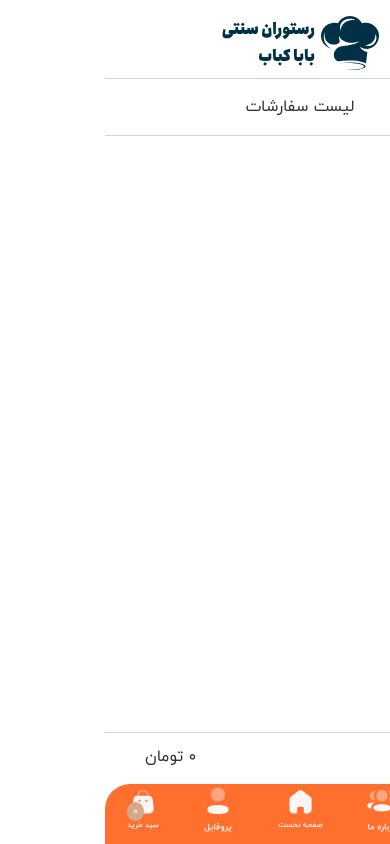
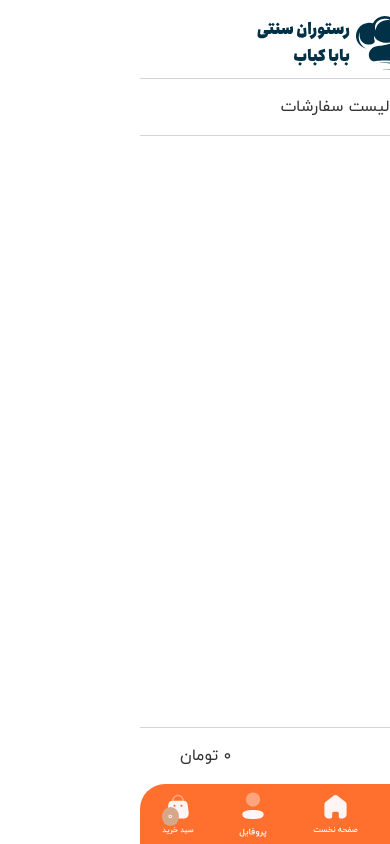
Before and after one commit to rznegrr/geshniiz-project, a Next.js app: page /shop-page in a window 390 px wide. Built offline with nearby package versions, Linux system fonts and the light colour scheme.

Commit message:
fixed some bug

```diff
--- a/pages/shop-page/index.js
+++ b/pages/shop-page/index.js
@@ -10,7 +10,7 @@ const ShopPage = () => {
         <div>
             <HeadTitle title='سبد خرید'/>
             <Header />
-            <Shop mainDiv="text-center relative" totalAmountDiv="absolute right-0 left-0 z-10 py-3 bg-white border-t border-solid border-gray-300"/>
+            <Shop mainDiv="text-center" totalAmountDiv="py-4 bg-white border-t border-solid border-gray-300"/>
             <PhoneMenu />
         </div>
     );
--- a/styles/globals.css
+++ b/styles/globals.css
@@ -69,20 +69,17 @@ button {
   .box-msge {
     width: 80%;
   }
+
 }
 
 @media only screen and (max-width: 767px) {
   .container {
     width: 95%;
   }
+
   .box-menu {
-    position: fixed;
-    bottom: 0;
-    right: 0;
-    left: 0;
     width: 100%;
     border-radius: 25px 25px 0 0;
-    height: 60px;
   }
 
   .dis-none {
@@ -124,7 +121,7 @@ button {
   }
 
   .product-bg {
-    height: calc(100vh - 248px);
+    height: calc(100vh - 253px);
   }
 
   .add-cart-box {
@@ -251,7 +248,7 @@ button {
 .pro-bg {
   background-image: url("../public//images/pattern-1.jpg");
   background-size: 300px;
-  height: calc(100vh - 205px);
+  height: calc(100vh - 200px);
   align-content: flex-start;
 }
 
--- a/tailwind.config.js
+++ b/tailwind.config.js
@@ -6,7 +6,11 @@ module.exports = {
     // '**/*.{js,ts,jsx,tsx,mdx}',
   ],
   theme: {
-    extend: {},
+    extend: {
+      screens: {
+        'sm': '420px',
+      },
+    },
   },
   plugins: [],
 }
```
Also changed, not shown: components/ui/phone-menu.js.
